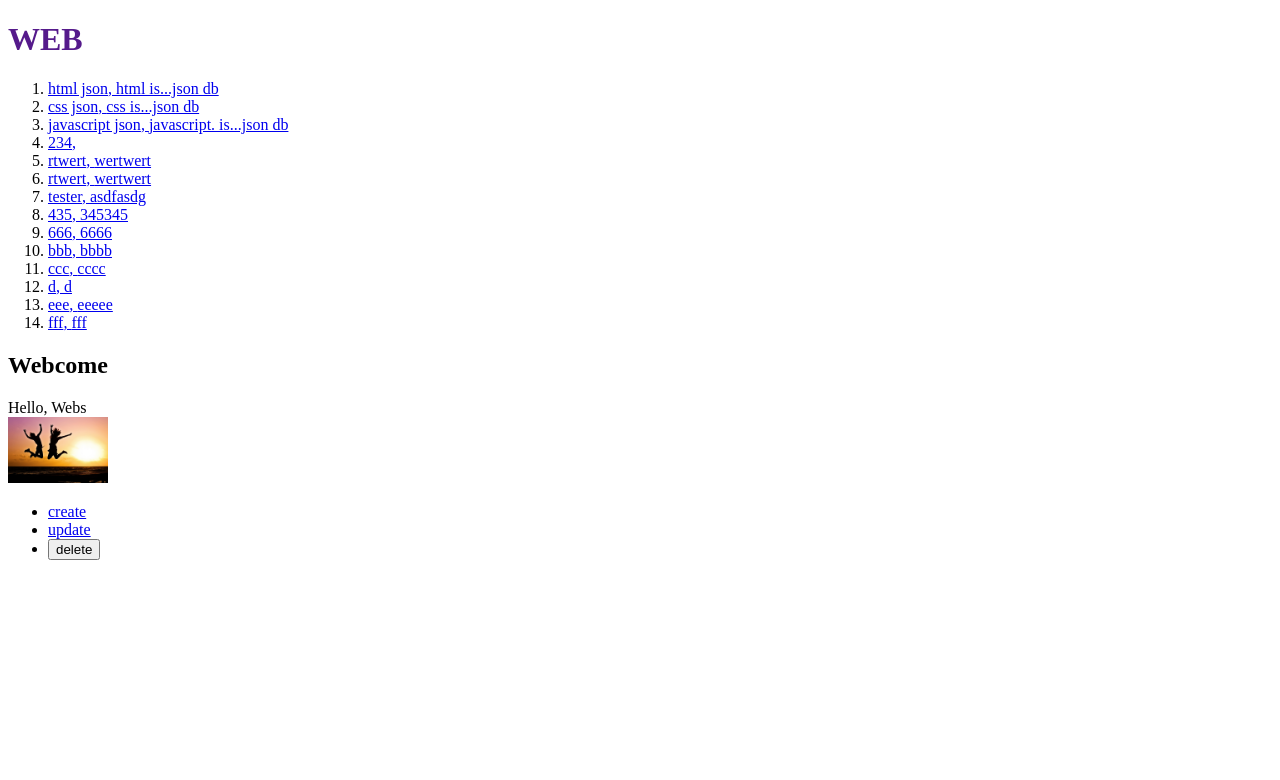
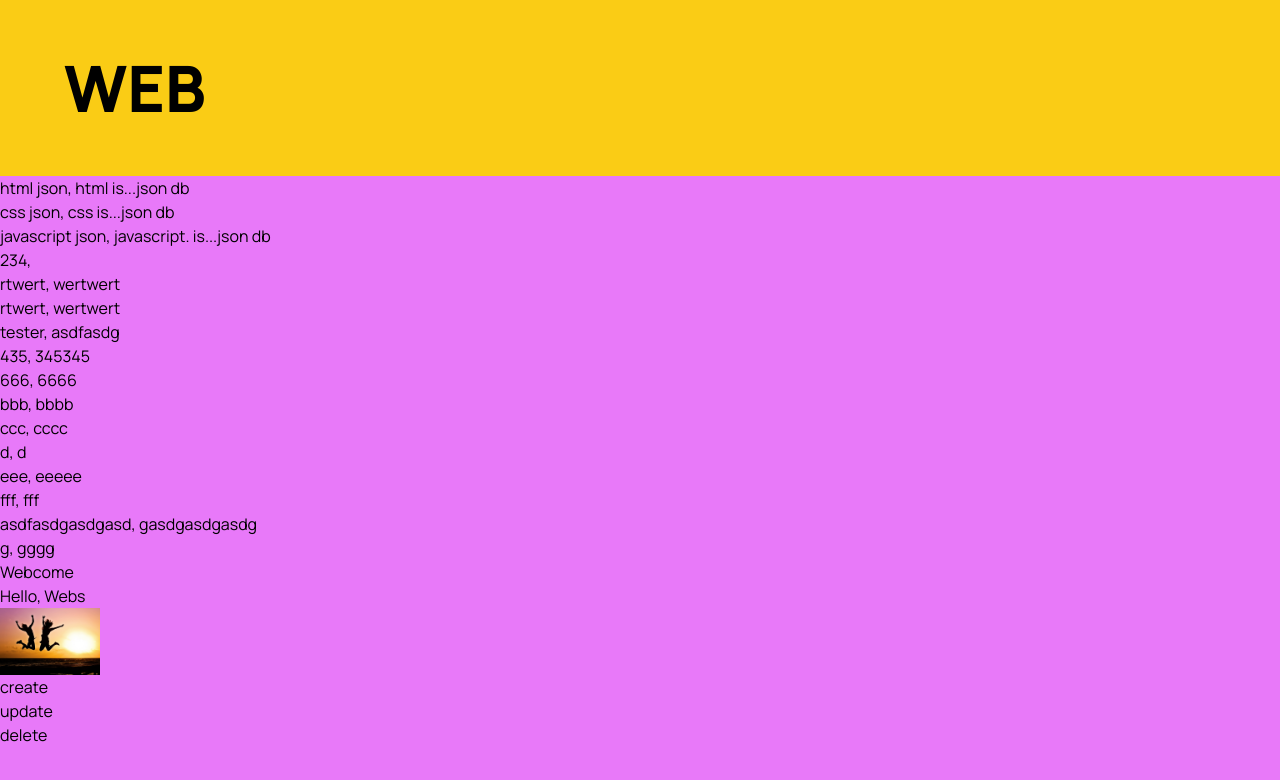
Before and after one commit to nalaolla/nextjs-app, a Next.js app: page / in a window 1280 px wide. Shown: the top 780 px of the page. Built offline with nearby package versions, Linux system fonts and the light colour scheme; data requests are answered from the project's data file.

Commit message:
nextjs-app 1day_3

```diff
--- a/app/globals.css
+++ b/app/globals.css
@@ -1,2 +1,21 @@
-h1 a {text-decoration: none}
-body {background-color: white}
+@import url("https://fonts.googleapis.com/css2?family=Manrope:wght@200;300;400;500;600;700;800&display=swap");
+
+@tailwind base;
+@tailwind components;
+@tailwind utilities;
+
+* {
+    margin: 0;
+    padding: 0;
+    box-sizing: border-box;
+    font-family: "Manrope", sans-serif;
+}
+
+h1 a {text-decoration: none;
+    @apply 2xl:text-[72px] 2xl:text-red-400 2xl:bg-green-300  sm:text-[64px] sm:text-black sm:bg-yellow-400 text-[50px] font-extrabold;
+    @apply flex max-md:flex-col flex-wrap justify-between gap-5 sm:px-16 px-6 py-10;
+}
+
+body {
+    @apply 2xl:bg-blue-500 sm:bg-fuchsia-400 bg-white;
+}
--- a/db.json
+++ b/db.json
@@ -69,6 +69,16 @@
       "title": "fff",
       "body": "fff",
       "id": 14
+    },
+    {
+      "title": "asdfasdgasdgasd",
+      "body": "gasdgasdgasdg",
+      "id": 15
+    },
+    {
+      "title": "g",
+      "body": "gggg",
+      "id": 16
     }
   ],
   "posts": [
```
